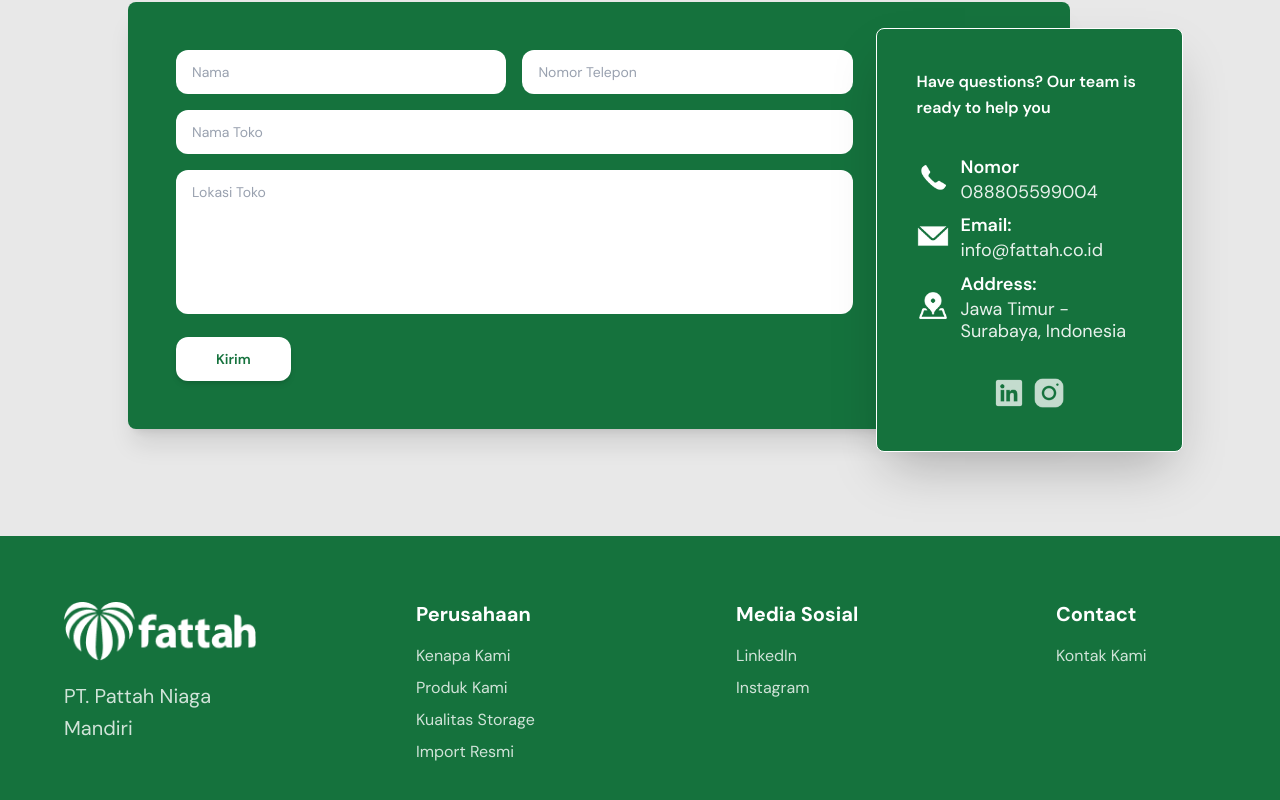
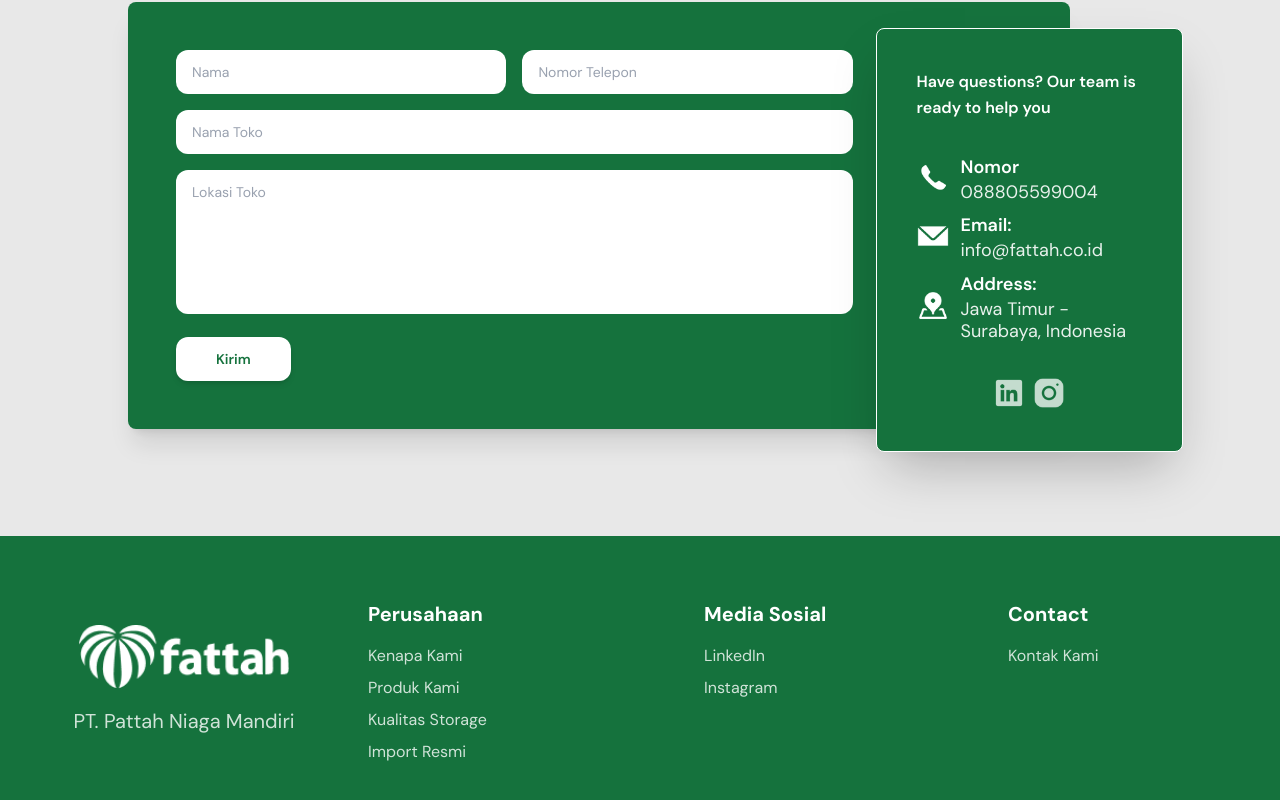
Before and after one commit to NandiSaputra/fattah-landingpageVercel, a React (Vite) app: page / in a window 1280 px wide. Shown: the part 4769-5569 px from the top of the page. Built offline with nearby package versions, Linux system fonts and the light colour scheme.

Commit message:
update footer

```diff
--- a/src/App.jsx
+++ b/src/App.jsx
@@ -865,19 +865,23 @@ const App = () => {
       {/* Footer */}
       <footer className="bg-[#15723D] text-white py-12 md:py-16">
         <div className="max-w-7xl mx-auto px-6 sm:px-8 md:px-12 lg:px-16">
-          <div className="grid grid-cols-1 md:grid-cols-4 gap-12 md:gap-16 lg:gap-32">
+          <div className="grid grid-cols-1 md:grid-cols-3 gap-12 md:gap-8 lg:grid-cols-4 lg:gap-16">
             {/* Company Info - paling bawah di mobile & tablet, tetap center */}
             <div
-              className="order-last md:col-span-1 text-center md:flex md:flex-col md:items-center lg:order-first lg:col-span-1 lg:text-left lg:block"
+              className="order-last md:order-last md:col-span-3 text-center md:flex md:flex-col md:items-center lg:order-first lg:col-span-1 lg:flex lg:flex-col lg:items-center lg:justify-center"
               data-aos="fade-up"
             >
-              <a href="#home" onClick={handleLogoClick}>
+              <a
+                href="#home"
+                onClick={handleLogoClick}
+                className="flex flex-col items-center"
+              >
                 <img
                   src="/images/logo.png"
                   alt="Fattah Logo"
-                  className="h-16 w-auto object-contain mb-4 brightness-0 invert mx-auto lg:mx-0"
+                  className="h-16 w-auto object-contain mb-4 brightness-0 invert"
                 />
-                <p className="text-white/80 text-xl leading-relaxed">
+                <p className="text-white/80 text-xl leading-relaxed whitespace-nowrap">
                   PT. Pattah Niaga Mandiri
                 </p>
               </a>
@@ -885,7 +889,7 @@ const App = () => {
 
             {/* Quick Links */}
             <div
-              className="order-1 lg:order-none text-left lg:text-left lg:pl-8"
+              className="order-1 lg:order-none text-left md:flex md:flex-col md:items-center lg:block lg:items-start"
               data-aos="fade-up"
             >
               <h3 className="font-bold text-xl mb-4">Perusahaan</h3>
@@ -926,7 +930,7 @@ const App = () => {
             </div>
 
             <div
-              className="order-2 lg:order-none text-left lg:text-left lg:pl-8"
+              className="order-2 lg:order-none text-left md:flex md:flex-col md:items-center lg:block lg:items-start lg:pl-8"
               data-aos="fade-up"
             >
               <h3 className="font-bold text-xl mb-4">Media Sosial</h3>
@@ -952,7 +956,7 @@ const App = () => {
 
             {/* Contact Info */}
             <div
-              className="order-3 lg:order-none text-left lg:text-left lg:pl-8"
+              className="order-3 lg:order-none text-left md:flex md:flex-col md:items-center lg:block lg:items-start lg:pl-8"
               data-aos="fade-up"
             >
               <h3 className="font-bold text-xl mb-4">Contact</h3>
```
